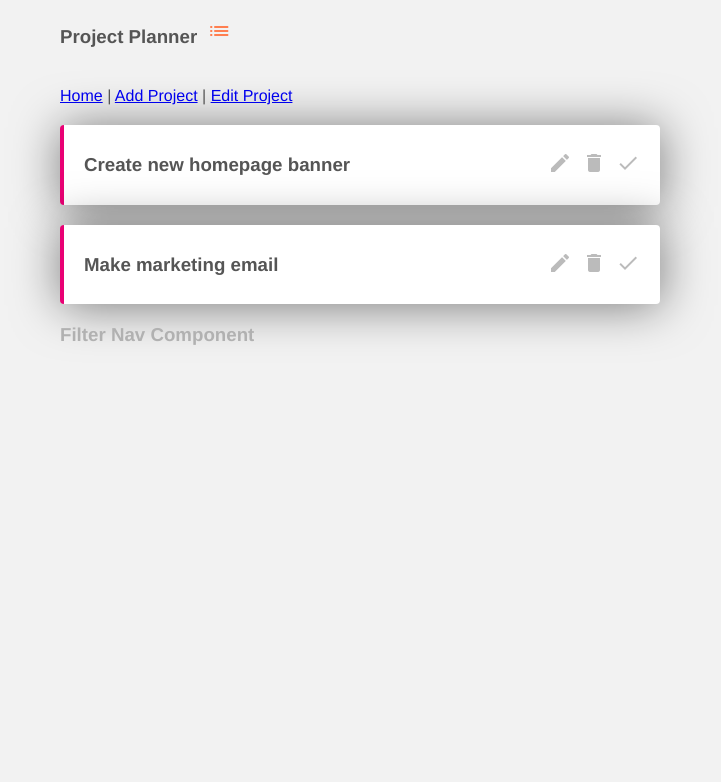
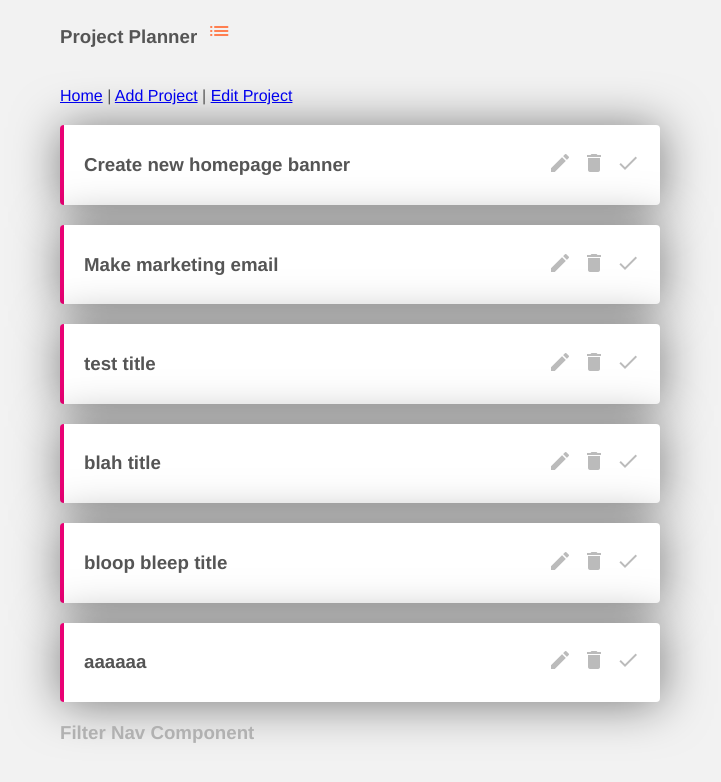
Before and after one commit to anthonygilbertt/vue-jobs-app, a Vue app: page / in a window 1280 px wide. Shown: the top 782 px of the page, without its empty margins (280-1001 px from the left). Built offline with nearby package versions, Linux system fonts and the light colour scheme; data requests are answered from the project's data file.

Commit message:
64. Adding New Projects: Changed functionality to update the db.json file

```diff
--- a/data/db.json
+++ b/data/db.json
@@ -11,6 +11,30 @@
       "title": "Make marketing email",
       "details": "lorem",
       "complete": false
+    },
+    {
+      "title": "test title",
+      "details": "test details",
+      "complete": false,
+      "id": 5
+    },
+    {
+      "title": "blah title",
+      "details": "blah details",
+      "complete": false,
+      "id": 6
+    },
+    {
+      "title": "bloop bleep title",
+      "details": "bloop bleep details",
+      "complete": false,
+      "id": 7
+    },
+    {
+      "title": "aaaaaa",
+      "details": "bbbbbbb",
+      "complete": false,
+      "id": 8
     }
   ]
 }
--- a/src/views/projects/AddProject.vue
+++ b/src/views/projects/AddProject.vue
@@ -23,6 +23,22 @@ export default {
   methods: {
     handleSubmit() {
       console.log(this.title, this.details);
+      let project = {
+        title: this.title,
+        details: this.details,
+        complete: false
+      }
+      console.log(project);
+      fetch('http://localhost:3000/projects', {
+        method: 'POST',
+        headers: {'Content-Type': 'application/json'},
+        body: JSON.stringify(project)
+      })
+      .then(() => {
+        alert('Your Project has been added');
+        this.$router.push('/')
+      })
+      .catch((err) => console.log(err.message))
     }
   }
 }
```
